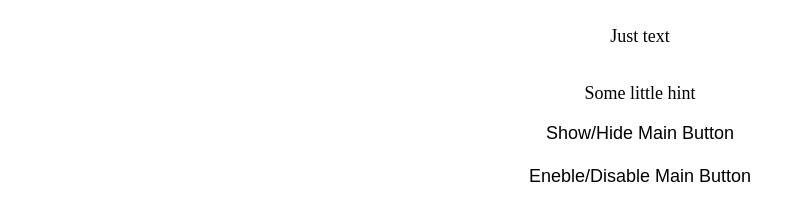
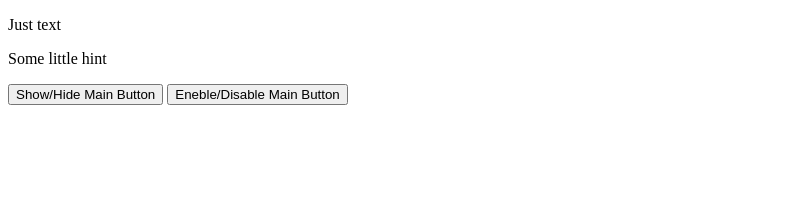
Before and after one commit to maks909/webapp, a plain HTML site: page index.html in a window 1280 px wide. Shown: the whole page, without its empty margins (0-805 px from the left). Drawn offline with Linux system fonts and the light colour scheme.

Commit message:
Update index.html

```diff
--- a/index.html
+++ b/index.html
@@ -2,38 +2,6 @@
 <html lang ="en">
 <head>
     <!--<link rel="stylesheet" href="style.css">-->
-    <style>
-    body{
-        color: var(--tg-theme-text-color);
-        background: var(--tg-theme-bg-color);
-        display: flex;
-        flex-direction: column;
-        align-items: center;
-        font-size: 18px;
-    }
-
-    .hint{
-        color: var(--tg-theme-hint-color);
-    }
-    .link{
-        color: var(--tg-theme-link-color);
-    }
-    .button{
-        background: var(--tg-theme-button-color);
-        color: var(--tg-theme-button-text-color);
-        border: none;
-        font-size: 18px;
-    }
-
-    .button:not(:last-child){
-        margin-bottom: 20px;
-    }
-
-    #usercard{
-        text-align: center;
-    }
-    </style>
-
 </head>
 <body>
     <!--<script src="script.js"></script>-->
```
